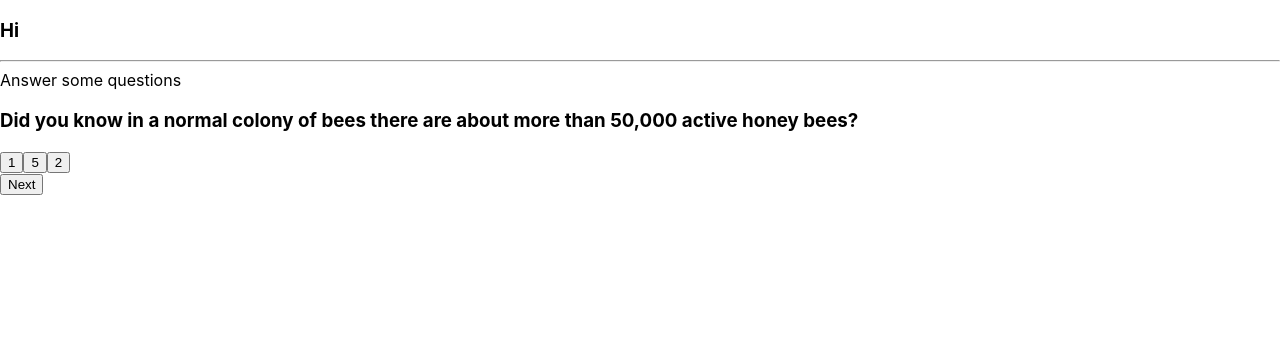
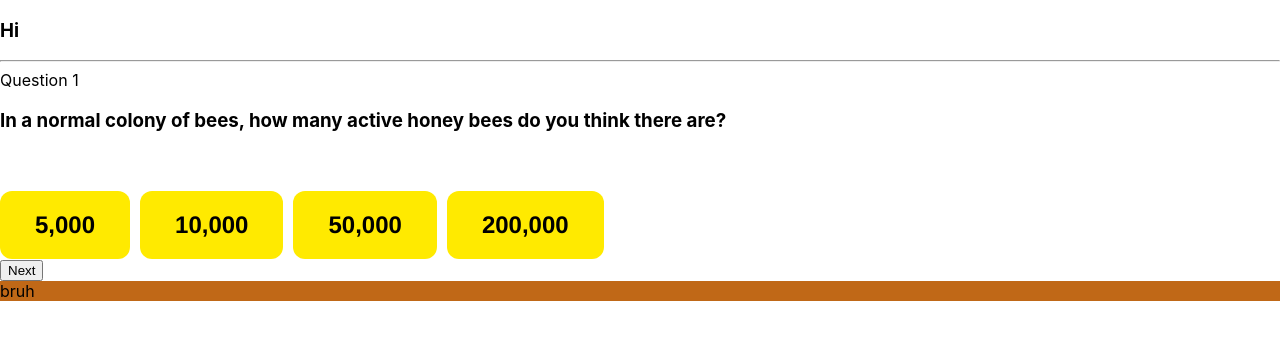
Before and after one commit to daesanTheRiceologist/beeapp, a Next.js app in the folder bees/datasets/: page /questions in a window 1280 px wide. Shown: the top 340 px of the page. Built offline with nearby package versions, Linux system fonts and the light colour scheme.

Commit message:
quiz questions done

```diff
--- a/bees/datasets/comps/Question/Options.js
+++ b/bees/datasets/comps/Question/Options.js
@@ -1,19 +1,39 @@
 import styled from 'styled-components';
 
-const OpsCont = styled.div``;
+const OpsCont = styled.div`
 
-const OpsTitle = styled.h3``;
+`;
 
-const OpsButton = styled.button``;
+const OpsTitle = styled.h3`
+`;
+
+const OpsButton = styled.button`
+font-family: Helvetica;
+font-weight: bold;
+font-size:x-large;
+margin-top: 5vh;
+background-color: #FFEA00; /* Green */
+border: none;
+color: black;
+padding: 20px;
+text-align: center;
+text-decoration: none;
+cursor: pointer;
+border-radius: 12px;
+padding-left: 35px;
+padding-right: 35px;
+margin-right: 10px;
+`;
 
 export default function Options({
-  q="How many eyes do bees have?"
+  q="How many eyes do bees have?",
+  arr=[]
 }){
 
   return <OpsCont>
     <OpsTitle>{q} </OpsTitle>
-    <OpsButton> 1 </OpsButton>
-    <OpsButton> 5 </OpsButton>
-    <OpsButton> 2 </OpsButton>
+    {
+      arr.map((o,i)=><OpsButton>{o}</OpsButton>)
+    }
   </OpsCont>
 }
--- a/bees/datasets/data/que_content.js
+++ b/bees/datasets/data/que_content.js
@@ -1,11 +1,29 @@
 export const header = "Answer these questions!";
 
 export const qs = [
-    "Did you know in a normal colony of bees there are about more than 50,000 active honey bees?",
-    "How many eyes do you think a bee has?",
-    "Are honey bees dying at a high rate?"
-
-
+    {
+        title:""
+    },
+    {
+        title:"In a normal colony of bees, how many active honey bees do you think there are?",
+        ops:["5,000","10,000","50,000","200,000"]
+    },
+    {
+        title:"How many eyes do you think a bee has?",
+        ops:["1","2","5","8"]
+    },
+    {
+        title:"For many flowers do you think a bee has to visit to produce a pound of honey?",
+        ops:["10,000","100,000","500,000","2,000,000"]
+    },
+    {
+        title:"For many flowers do you think a bee has to visit to produce a pound of honey?",
+        ops:["10,000","100,000","500,000","2,000,000"]
+    },
+    {
+        title:"How fast do you think a bee can fly?",
+        ops:["5mph","10mph","20mph","50mph"]
+    }
 ]
 
 var answers = [];
--- a/bees/datasets/pages/questions/index.js
+++ b/bees/datasets/pages/questions/index.js
@@ -1,4 +1,5 @@
 import { GetName, qs } from "../../data/que_content"
+import styled from 'styled-components';
 
 import Options from "../../comps/Question/Options";
 import { useRouter } from "next/router";
@@ -8,18 +9,26 @@ export default function Questions(){
   const nm = GetName();
   const r = useRouter();
 
+  const ExCont = styled.div`
+  background-color: #C06817;
+  `
+
   var {qnum} = r.query;
   if(qnum === undefined){
-    qnum = 0;
+    qnum = 1;
   }
 
   return <div>
-    <h3>Hi {nm}</h3>
-    <hr />
-    Answer some questions
+    <div>
+      <h3>Hi {nm}</h3>
+      <hr />
+      Question {qnum}
+    </div>
 
     <Options
-    q={qs[qnum]}
+    q={qs[qnum].title}
+    arr={qs[qnum].ops}
+
     />
 
     {
@@ -38,5 +47,6 @@ export default function Questions(){
       })
       }>Next</button>
     }
+    <ExCont>bruh</ExCont>
   </div>
 }
```
